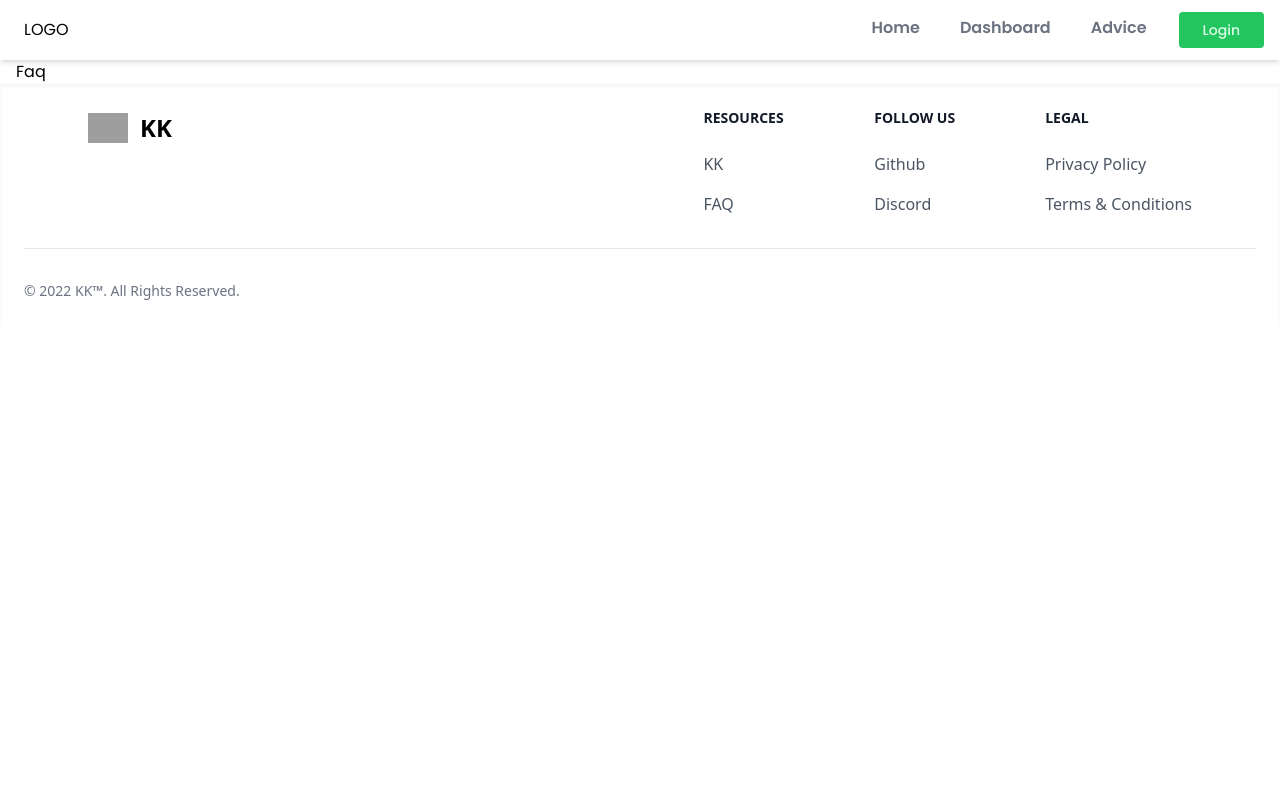
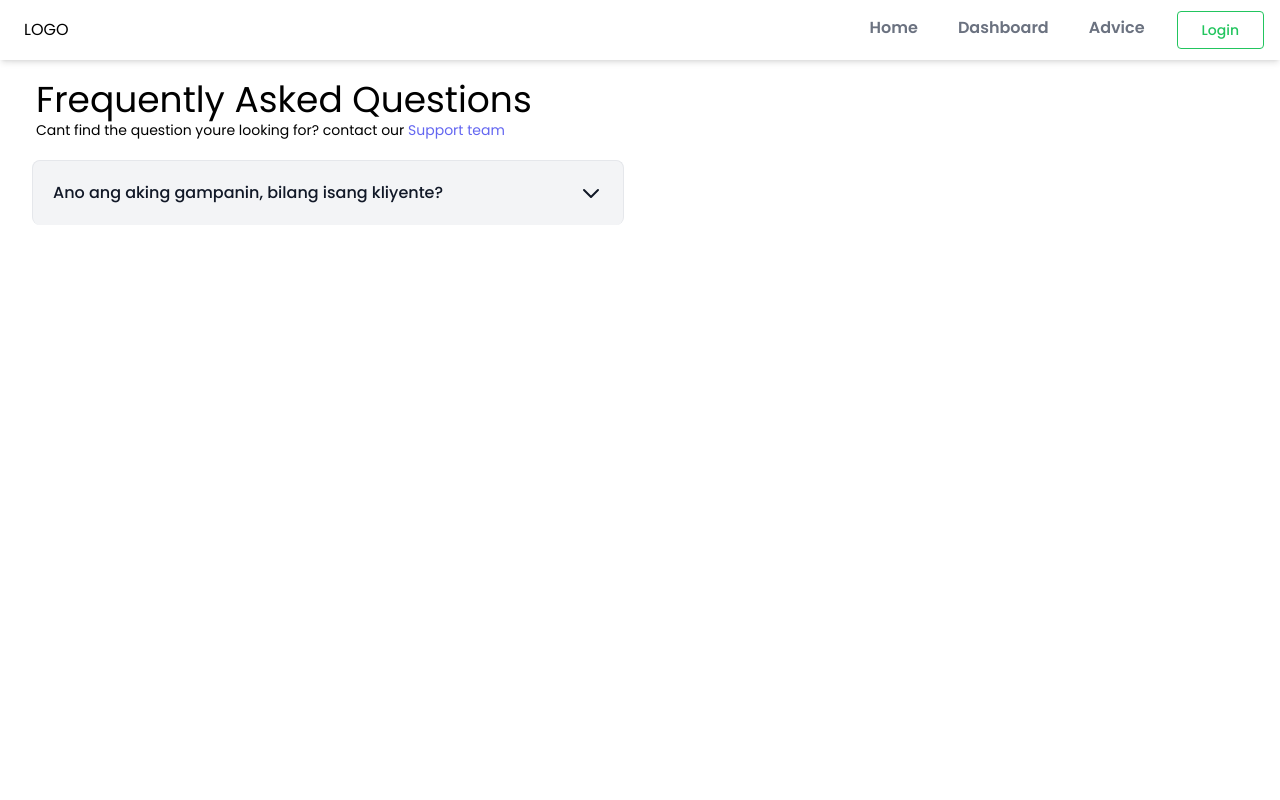
Before and after one commit to Kerubi-5/next-legalportal, a Next.js app: page /faq in a window 1280 px wide. Shown: the top 800 px of the page. Built offline with nearby package versions, Linux system fonts and the light colour scheme; no server answers; grey boxes are pictures that could not be loaded.

Commit message:
changes login and logout style

```diff
--- a/components/Header.js
+++ b/components/Header.js
@@ -57,13 +57,13 @@ const Header = () => {
         {!isLoading &&
           (user ? (
             <Link href="/api/auth/logout">
-              <a className="inline-flex items-center px-6 py-2 text-sm font-medium text-center rounded text-rose-100 bg-rose-500 hover:bg-rose-600">
+              <a className="inline-flex items-center px-6 py-2 text-sm font-medium text-center rounded text-rose-500 border border-rose-500 hover:bg-rose-600 hover:text-rose-100">
                 Logout
               </a>
             </Link>
           ) : (
             <Link href="/api/auth/login">
-              <a className="inline-flex items-center px-6 py-2 text-sm font-medium text-center rounded text-green-100 bg-green-500 hover:bg-green-600">
+              <a className="inline-flex items-center px-6 py-2 text-sm font-medium text-center rounded text-green-500 border border-green-500 hover:bg-green-600 hover:text-green-100">
                 Login
               </a>
             </Link>
--- a/components/Typography.js
+++ b/components/Typography.js
@@ -1,8 +1,16 @@
 const Typography = ({ type, children }) => {
-  if (type === "title") return <h1 className="text-3xl">{children}</h1>;
-  if (type === "label") return <h3 className="text-2xl">{children}</h3>;
-  if (type === "small") return <p className="text-sm">{children}</p>;
-  return <p>{children}</p>;
+  if (type === "title")
+    return <h1 className="text-2xl md:text-4xl">{children}</h1>;
+  if (type === "label")
+    return (
+      <h3 className="text-lg md:text-xl dark:text-zinc-400">{children}</h3>
+    );
+  if (type === "small") return <p className="text-xs md:text-sm">{children}</p>;
+  return (
+    <p className="text-justify text-gray-600 dark:text-zinc-500 text-sm md:text-base">
+      {children}
+    </p>
+  );
 };
 
 export default Typography;
--- a/pages/faq.js
+++ b/pages/faq.js
@@ -1,8 +1,32 @@
+import Typography from "./../components/Typography";
+import Accordion from "./../components/Accordion";
+import Button from "../components/Button";
+
 const Faq = () => {
   return (
-    <>
-      <div>Faq</div>
-    </>
+    <div className="dark:bg-slate-900 h-screen">
+      <div className="p-5">
+        <Typography type="title">Frequently Asked Questions</Typography>
+        <Typography type="small">
+          Cant find the question youre looking for? contact our{" "}
+          <span className="text-indigo-500">Support team</span>
+        </Typography>
+      </div>
+
+      <div className="grid md:grid-cols-2 gap-8 md:px-4">
+        <Accordion title="Ano ang aking gampanin, bilang isang kliyente?">
+          <p>
+            Bilang kliyente, nakasalalay sayo ang magiging direksyon ng kaso.
+            Bilang iyong abogado, aming trabaho ay bigyan ka ng legal na payo sa
+            mga iba’t ibang pagpipilian upang ipagpatuloy ang iyong kaso, kasama
+            na ang mga kakulangan, kalamangan, at mga gastusin kaakibat nito.
+            Maaari kaming magbigay ng mungkahi, ngunit nasa iyo ang huling
+            pagpapasiya. Pagkatapos ay ibibigay na naming ang mga legal na
+            serbiyong naaayon sa iyong direksyon.
+          </p>
+        </Accordion>
+      </div>
+    </div>
   );
 };
 
```
